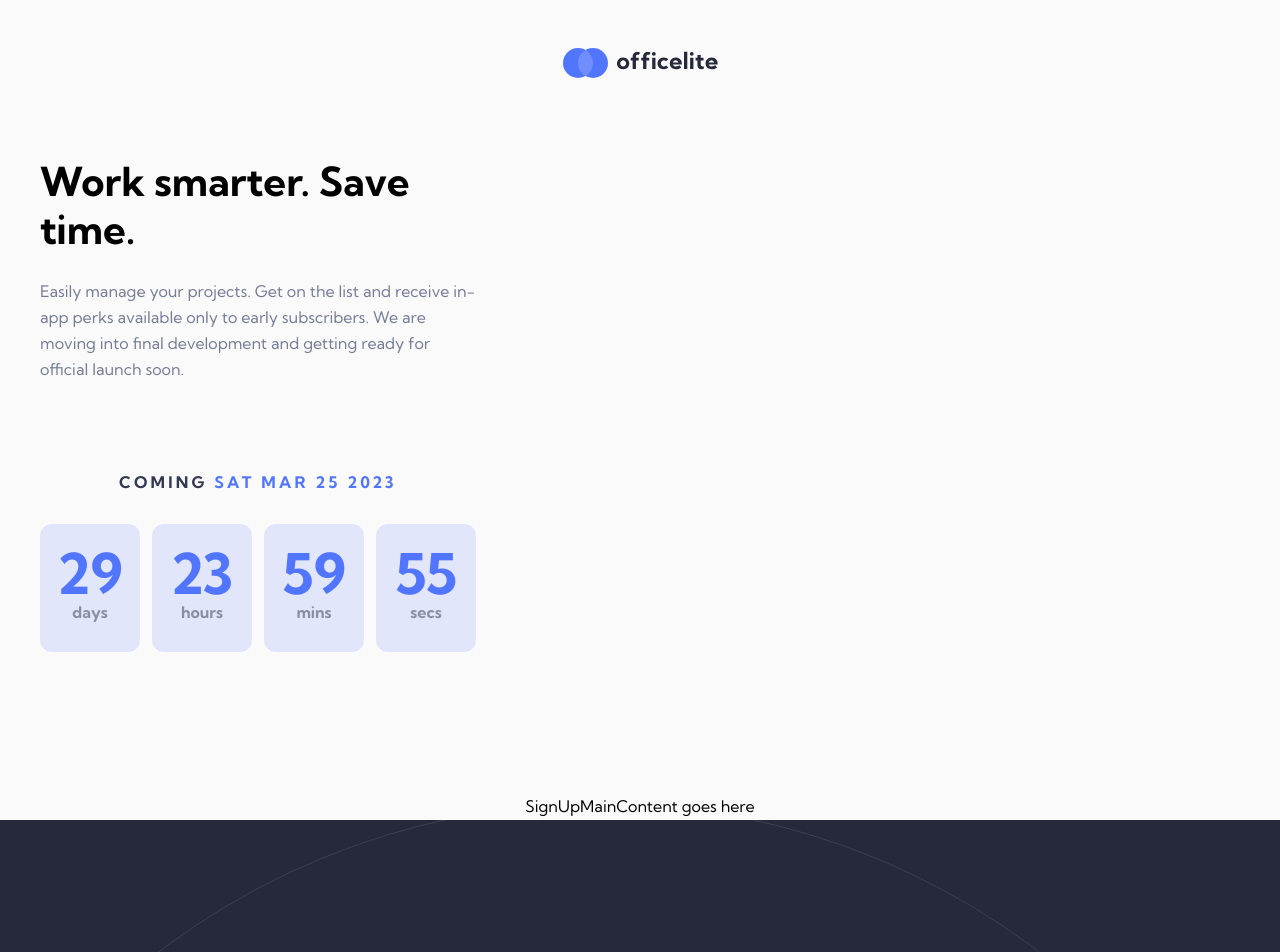
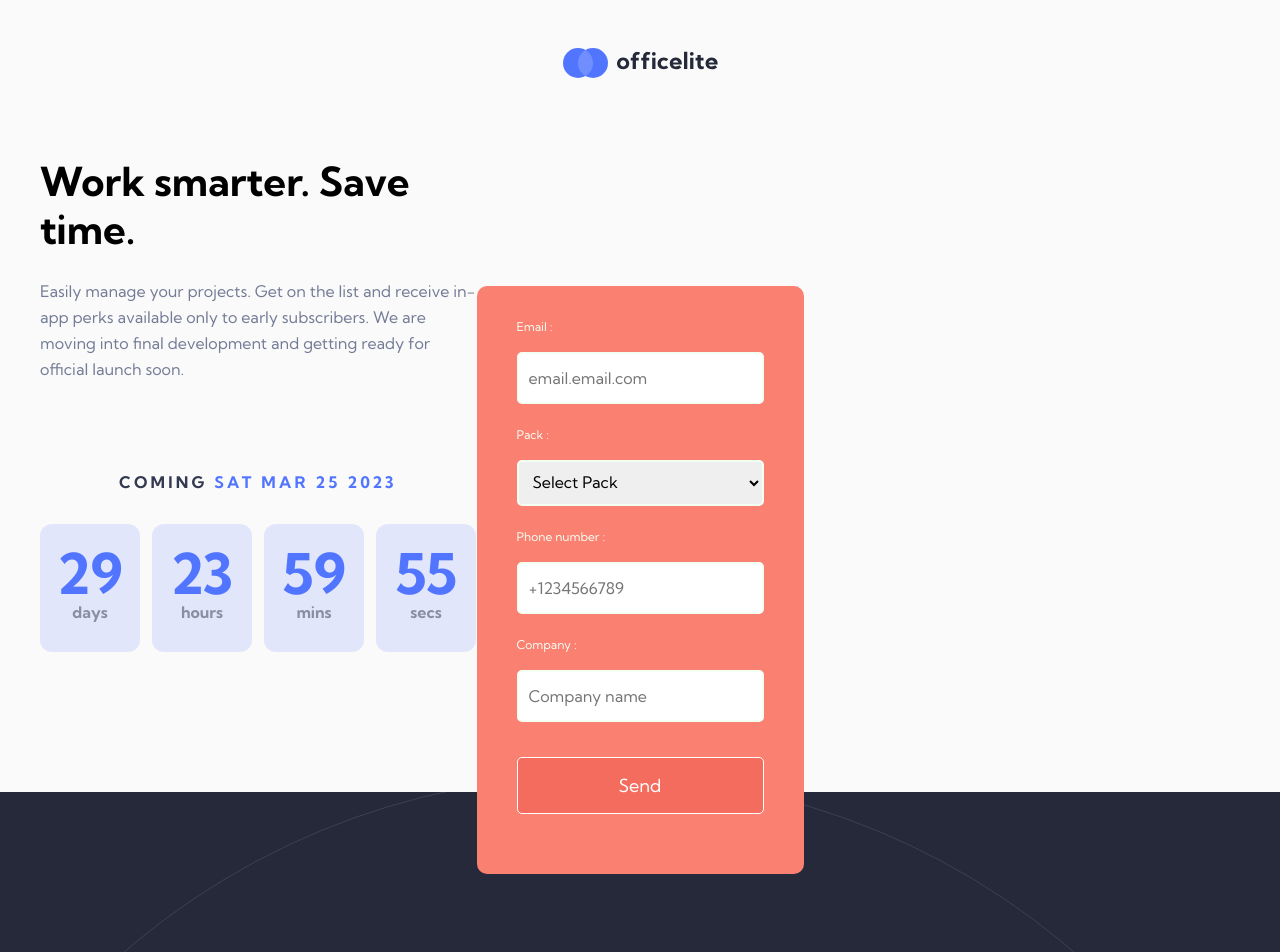
Before and after one commit to Hcmwebs/officelite-coming-soon-site, a React (Vite) app: page /signup in a window 1280 px wide. Shown: the top 952 px of the page. Built offline with nearby package versions, Linux system fonts and the light colour scheme.

Commit message:
rendered the content for  signup maincontent compo
Signed-off-by: Heze <64218603+Hcmwebs@users.noreply.github.com>

```diff
--- a/src/components/SignUpMainContent.jsx
+++ b/src/components/SignUpMainContent.jsx
@@ -1,7 +1,15 @@
 import React from 'react'
+import { StyledMainContent,StyledSection } from '../styles'
+import {Form} from './index'
 
 const SignUpMainContent = () => {
-	return <div>SignUpMainContent goes here</div>
+	return (
+		<StyledMainContent className='sectionCenter'>
+			<StyledSection>
+				<Form />
+			</StyledSection>
+		</StyledMainContent>
+	)
 }
 
 export default SignUpMainContent
```
